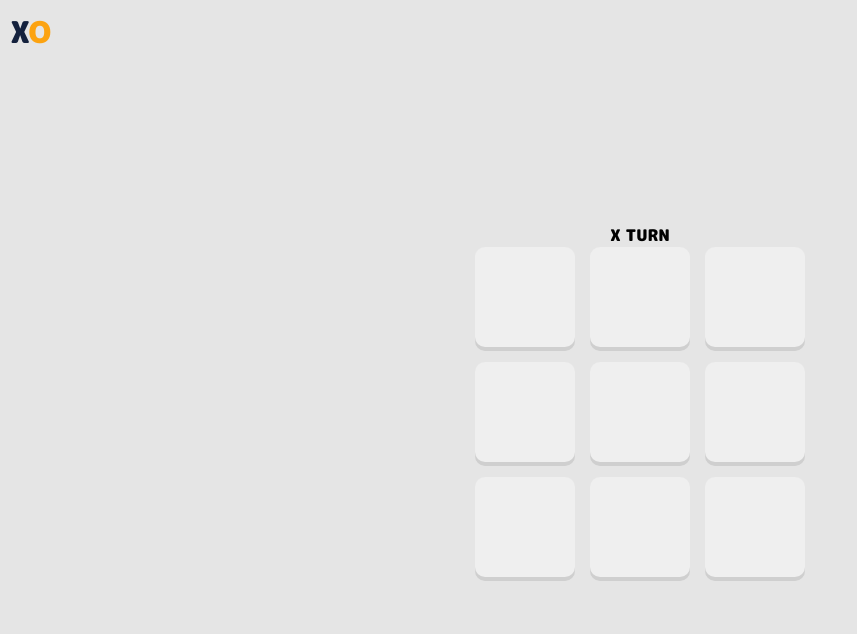
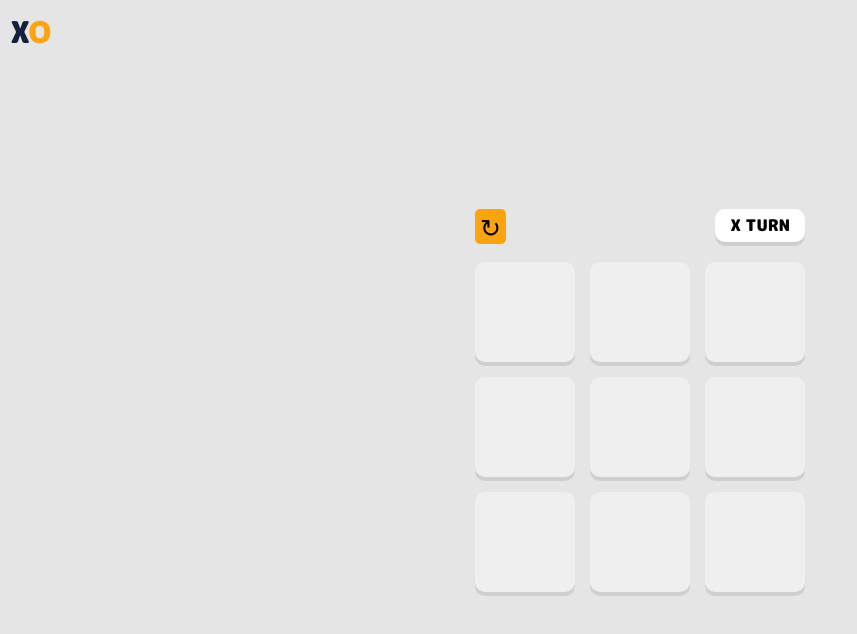
Before and after one commit to Sam-kayode/tic-tac-toe, a React (Vite) app: page / in a window 1280 px wide. Shown: the top 634 px of the page, without its empty margins (0-857 px from the left). Built offline with nearby package versions, Linux system fonts and the light colour scheme.

Commit message:
add changes to component folder structure

```diff
--- a/src/components/game-board/board.tsx
+++ b/src/components/game-board/board.tsx
@@ -1,3 +1,4 @@
+import BaseButton from "../form/button";
 import NextPlayer from "./next-player";
 import Square from "./square";
 
@@ -15,11 +16,15 @@ const Board = (props: {
     props.onPlay(squaresCopy);
   };
 
-  // const calculateDraw = squares.every((square) => square != null);
-
   return (
     <>
-      <NextPlayer player={props.xIsNext ? "X" : "O"} />
+      <div className="game-info">
+        <BaseButton className="button--primary replay" onClick={() => {}}>
+          &#x21bb;
+        </BaseButton>
+        <NextPlayer player={props.xIsNext ? "X" : "O"} />
+      </div>
+
       <div className="board">
         {props.currentSquares.map((square: string, index) => {
           return (
--- /dev/null
+++ b/src/components/game/next-player.tsx
@@ -0,0 +1,5 @@
+const NextPlayer = (props: { player: string }) => {
+  return <div className="next-player">{props.player} TURN</div>;
+};
+
+export default NextPlayer;
--- a/src/index.scss
+++ b/src/index.scss
@@ -52,6 +52,30 @@ body {
   cursor: pointer;
 }
 
+.next-player {
+  border-radius: 10px;
+  margin-bottom: 10px;
+  padding: 5px 15px;
+  width: fit-content;
+  -webkit-box-shadow: 0px 4px 0px 0px rgba(207, 207, 207, 1);
+  -moz-box-shadow: 0px 4px 0px 0px rgba(207, 207, 207, 1);
+  box-shadow: 0px 4px 0px 0px rgba(207, 207, 207, 1);
+  background: var(--text-light);
+  text-align:center;
+}
+
+.replay{
+  font-size:25px;
+  height:35px;
+  padding:0 5px !important;
+}
+
+.game-info{
+  display: flex;
+  justify-content: space-between;
+  margin-bottom:10px;
+}
+
 .outcome {
   position: fixed;
   display: grid;
@@ -86,7 +110,7 @@ body {
 .button {
   border: none;
   padding: 10px 20px;
-  margin: 0px 5px;
+  margin-right:10px;
   border-radius: 5px;
   font-weight: 300;
   cursor: pointer;
@@ -106,7 +130,7 @@ body {
   top: 0;
   left: 0;
   text-align: left;
-  padding:10px;
+  padding: 10px;
 
   .x {
     font-size: 30px;
```
Also changed, not shown: src/components/game/square.tsx (added, +12 -0 lines).
